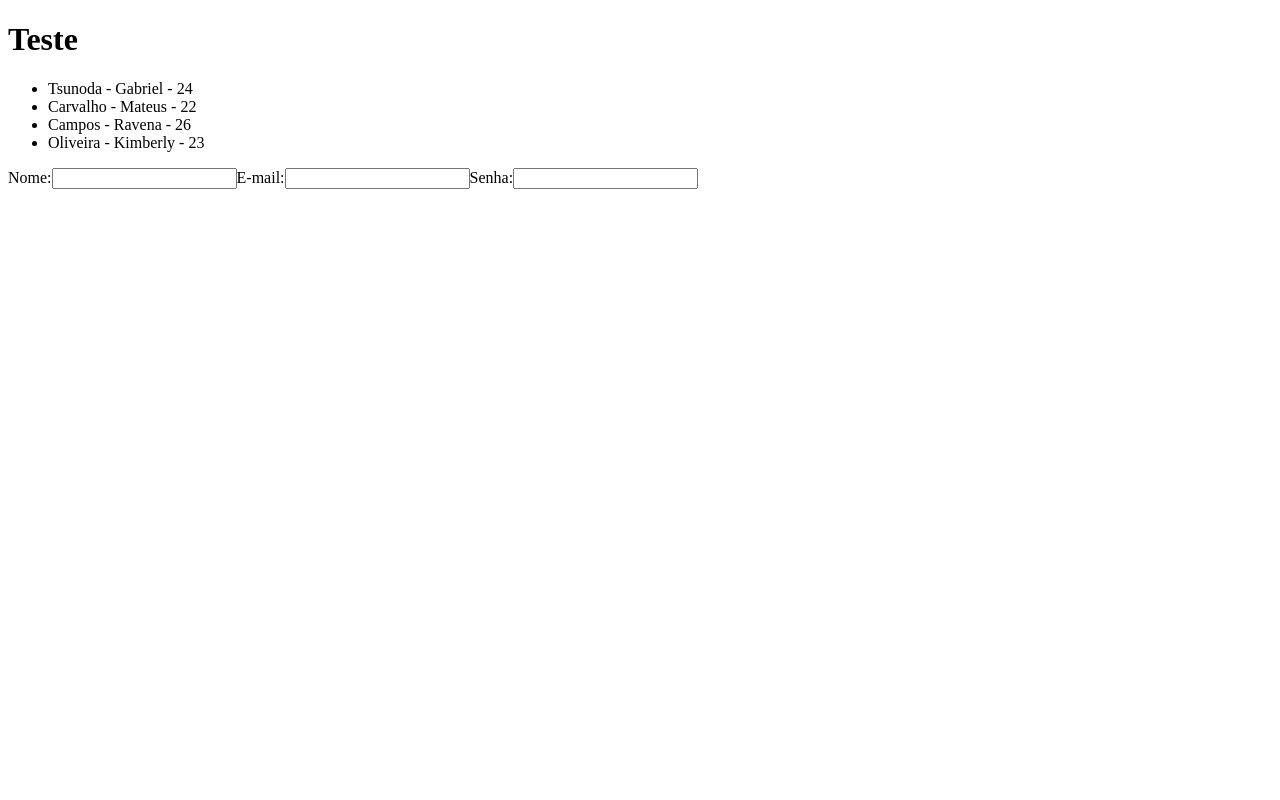
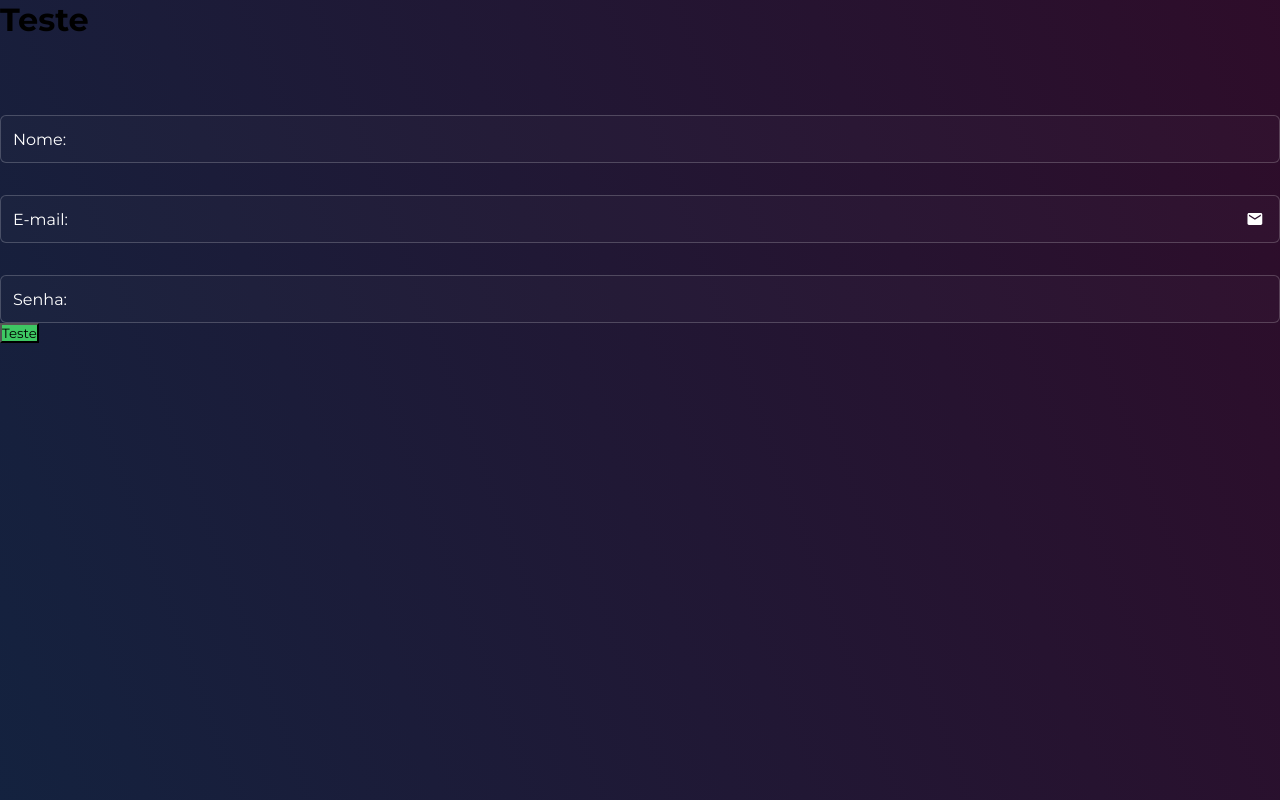
Before and after one commit to marianapalhano/mjvschool-react, a React (Vite) app in the folder tsunode-verso/: page / in a window 1280 px wide. Built offline with nearby package versions, Linux system fonts and the light colour scheme.

Commit message:
feat(tsunode-verso): adds global and input  styles

```diff
--- a/tsunode-verso/index.html
+++ b/tsunode-verso/index.html
@@ -4,6 +4,11 @@
     <meta charset="UTF-8" />
     <link rel="icon" type="image/svg+xml" href="/vite.svg" />
     <meta name="viewport" content="width=device-width, initial-scale=1.0" />
+
+    <link rel="preconnect" href="https://fonts.googleapis.com">
+    <link rel="preconnect" href="https://fonts.gstatic.com" crossorigin>
+    <link href="https://fonts.googleapis.com/css2?family=Inter:wght@400;500;700&family=Montserrat:wght@400;500;700&display=swap" rel="stylesheet">
+
     <title>Tsunode Verso</title>
   </head>
   <body>
--- a/tsunode-verso/package.json
+++ b/tsunode-verso/package.json
@@ -10,7 +10,9 @@
   },
   "dependencies": {
     "react": "^18.2.0",
-    "react-dom": "^18.2.0"
+    "react-dom": "^18.2.0",
+    "react-icons": "^4.6.0",
+    "styled-components": "^5.3.6"
   },
   "devDependencies": {
     "@types/react": "^18.0.24",
--- a/tsunode-verso/src/App.jsx
+++ b/tsunode-verso/src/App.jsx
@@ -1,14 +1,27 @@
+import { Button } from './components/Button'
 import { Input } from './components/Input'
 import { List } from './components/List'
+import { MdEmail } from 'react-icons/md'
+import GlobalStyle from './styles/GlobalStyle'
 
 function App() {
   return (
     <div>
+      <GlobalStyle />
       <h1>Teste</h1>
       <List />
-      <Input label='Nome:' id='name' type='text' name='name' />
-      <Input label='E-mail:' id='email' type='email' name='email' />
-      <Input label='Senha:' id='password' type='password' name='password' />
+
+      <Input label='Nome:' id='name' type='text' name='name'>
+      </Input>
+      <Input label='E-mail:' id='email' type='email' name='email'>
+        <MdEmail />
+      </Input>
+      <Input label='Senha:' id='password' type='password' name='password'>
+      </Input>
+
+      <Button>
+        Teste
+      </Button>
     </div>
   )
 }
--- /dev/null
+++ b/tsunode-verso/src/components/Button.js
@@ -0,0 +1,5 @@
+import styled from 'styled-components'
+
+export const Button = styled.button`
+    background: #3ec863;
+`
--- a/tsunode-verso/src/components/Card/index.jsx
+++ b/tsunode-verso/src/components/Card/index.jsx
@@ -1,5 +1,7 @@
-export function Card({lastname, name, age}) {
+export function Card({ image }) {
     return (
-        <li>{lastname} - {name} - {age}</li>
+        <li>
+            <img src={image} alt="" />
+        </li>
     )
 }
--- a/tsunode-verso/src/components/Input/index.jsx
+++ b/tsunode-verso/src/components/Input/index.jsx
@@ -1,8 +1,11 @@
+import { Container } from "./styles";
+
 export function Input({ id, label, type, name, children }) {
     return (
-        <>
+        <Container>
+            <input type={type} name={name} id={id} placeholder=' ' />
             <label htmlFor={id} type={type}>{label}</label>
-            <input type={type} name={name} id={id} />
-        </>
+            {children}
+        </Container>
     )
 }
--- /dev/null
+++ b/tsunode-verso/src/components/Input/styles.js
@@ -0,0 +1,59 @@
+import styled from "styled-components";
+
+export const Container = styled.div`
+    height: 48px;
+    position: relative;
+    display: flex;
+    align-items: center;
+
+    background: rgba(255, 255, 255, 0.02);
+    border: 1px solid rgba(255, 255, 255, 0.2);
+    color: var(--color-text);
+
+    border-radius: 6px;
+    padding: 0 15px;
+
+    :focus-within {
+        border-color: var(--color-primary);
+    }
+
+    input {
+        width: 100%;
+        height: 100%;
+        background: none;
+        border: none;
+        color: var(--color-primary);
+    }
+
+    label {
+        display: flex;
+        align-items: center;
+        height: 100%;
+
+        position: absolute;
+        top: 0;
+        left: 12px;
+
+        transition: top 0.5s, left 0.3s;
+    }
+
+    input:focus + label,
+    input:not(:placeholder-shown) + label {
+        top: -12px;
+        left: 10px;
+
+        padding: 3px 10px;
+        font-size: 14px;
+
+        height: fit-content;
+    }
+
+    svg {
+        width: 18px;
+        height: 18px;
+    }
+
+    & + & {
+        margin-top: 32px;
+    }
+`;
--- /dev/null
+++ b/tsunode-verso/src/styles/GlobalStyle.js
@@ -0,0 +1,38 @@
+import { createGlobalStyle } from "styled-components";
+
+export default createGlobalStyle`
+    :root {
+        --color-text: #FFFFFF;
+        --color-text-in-primary: #000000;
+        --color-primary: #3EC863;
+        --color-secondary: #310A27;
+        --color-tertiary: #102542;
+        --color-border: rgba(255, 255, 255, 0.2);
+        --color-success: #7CC39C;
+        --color-warning: #FBEA85;
+        --color-error: #EA524F;
+    }
+    * {
+        margin: 0;
+        padding: 0;
+        outline: 0;
+        box-sizing: border-box;
+    }
+    body, html {
+        width: 100vw;
+        height: 100vh;
+    }
+    body {
+        background: linear-gradient(
+            250deg,
+            var(--color-secondary) -12%,
+            var(--color-tertiary) 114%
+        );
+    }
+    body, input, button, textarea {
+        font-family: 'Montserrat';
+    }
+    button {
+        cursor: pointer;
+    }
+`;
```
Also changed, not shown: 1 other file (tests, documents, lock files or other folders).
